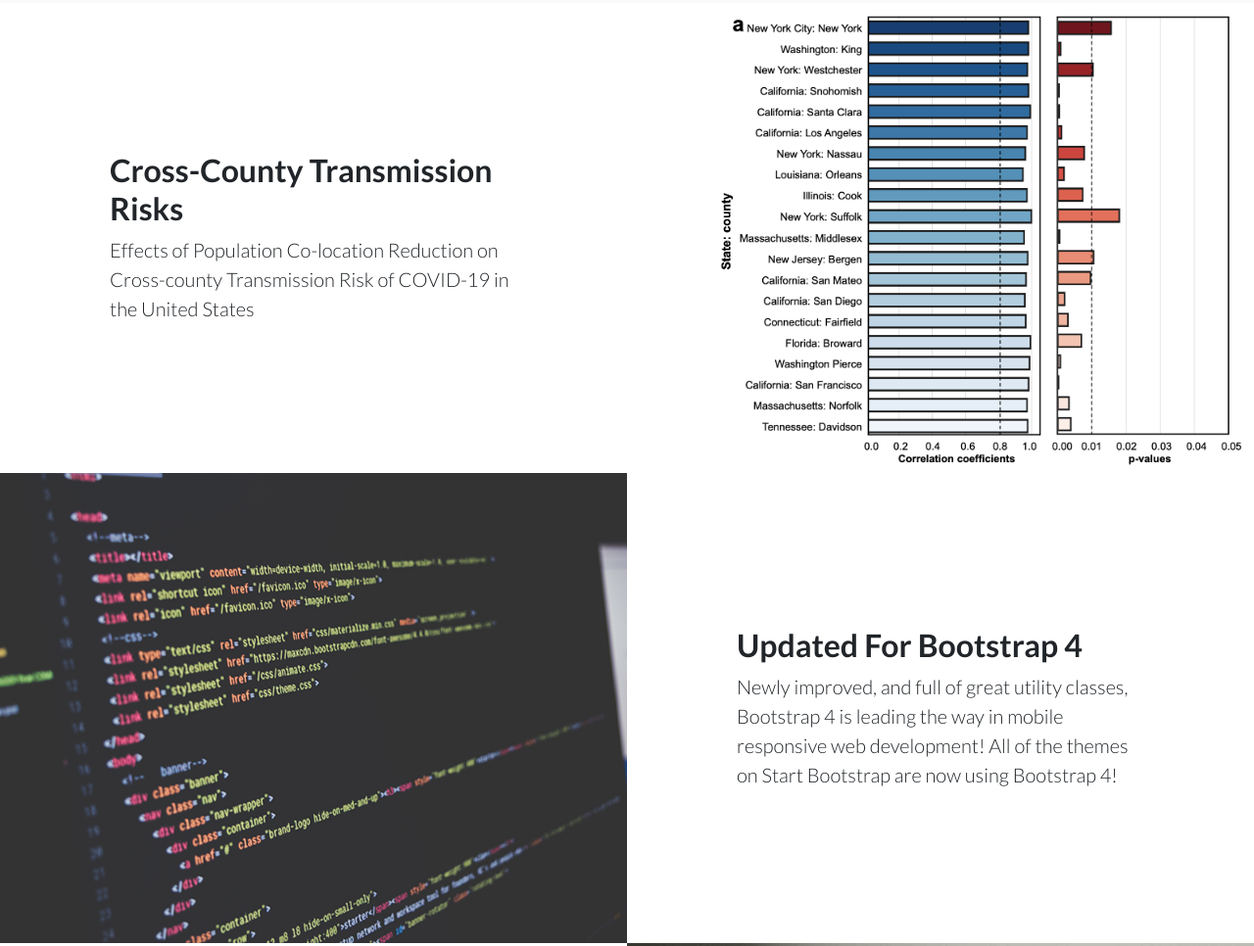
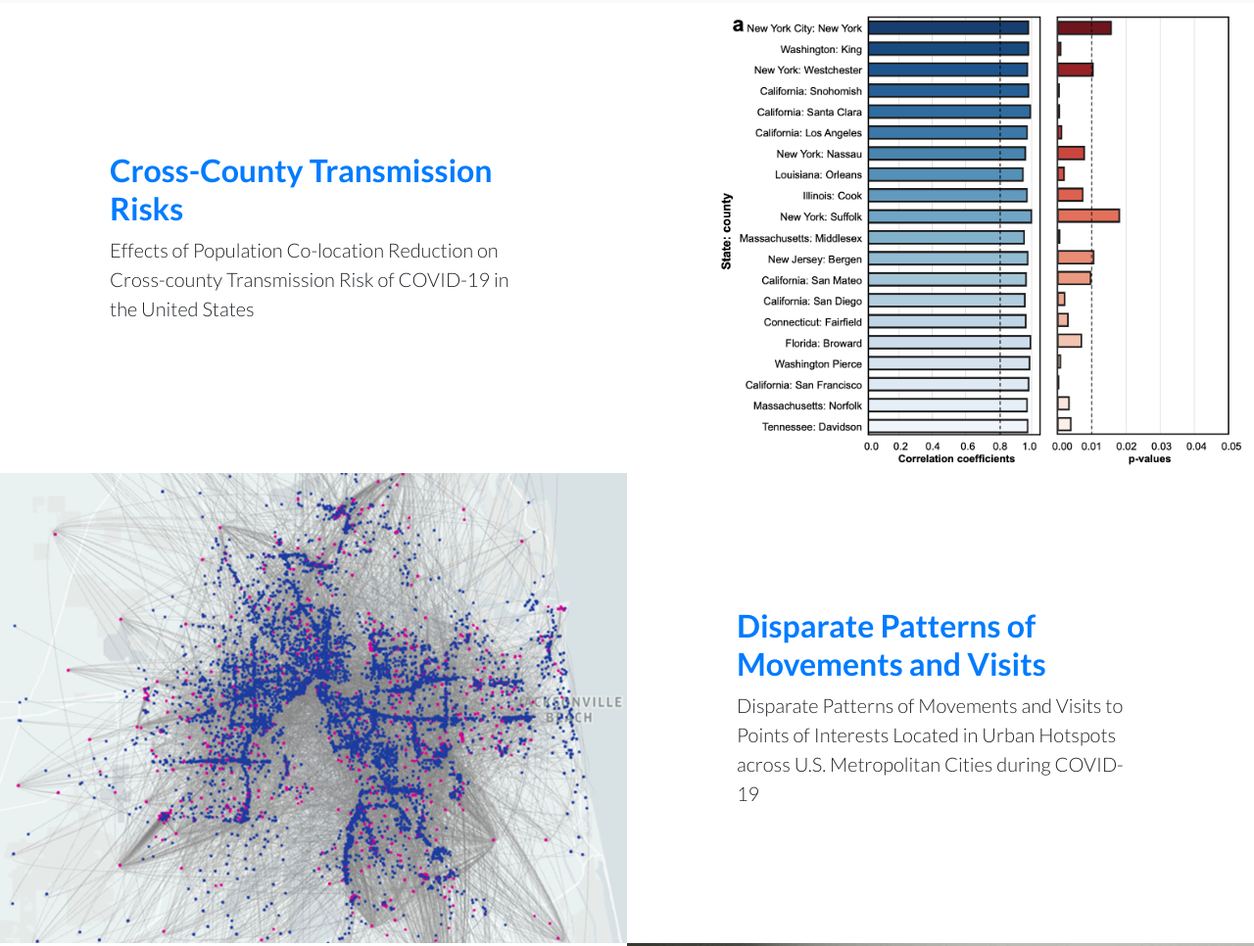
Before and after one commit to urban-resilience-lab/urban-resilience-lab.github.io, a website: page index.html in a window 1280 px wide. Shown: the part 986-1952 px from the top of the page at 98% size. Drawn offline with Linux system fonts and the light colour scheme.

Commit message:
Add new paper and snapshot from preprint

```diff
--- a/index.html
+++ b/index.html
@@ -98,15 +98,15 @@
 
         <div class="col-lg-6 order-lg-2 text-white showcase-img" style="background-image: url('img/city.png');"></div>
         <div class="col-lg-6 order-lg-1 my-auto showcase-text">
-          <h2>Cross-County Transmission Risks</h2>
+          <h2><a href="https://arxiv.org/abs/2006.01054" target="_blank">Cross-County Transmission Risks</a></h2>
           <p class="lead mb-0">Effects of Population Co-location Reduction on Cross-county Transmission Risk of COVID-19 in the United States</p>
         </div>
       </div>
       <div class="row no-gutters">
-        <div class="col-lg-6 text-white showcase-img" style="background-image: url('img/bg-showcase-2.jpg');"></div>
+        <div class="col-lg-6 text-white showcase-img" style="background-image: url('img/o_d_map.png');"></div>
         <div class="col-lg-6 my-auto showcase-text">
-          <h2>Updated For Bootstrap 4</h2>
-          <p class="lead mb-0">Newly improved, and full of great utility classes, Bootstrap 4 is leading the way in mobile responsive web development! All of the themes on Start Bootstrap are now using Bootstrap 4!</p>
+          <h2><a href="https://arxiv.org/abs/2006.14157" target="_blank">Disparate Patterns of Movements and Visits</a></h2>
+          <p class="lead mb-0">Disparate Patterns of Movements and Visits to Points of Interests Located in Urban Hotspots across U.S. Metropolitan Cities during COVID-19</p>
         </div>
       </div>
       <div class="row no-gutters">
```
Also changed, not shown: img/o_d_map.png (added).
